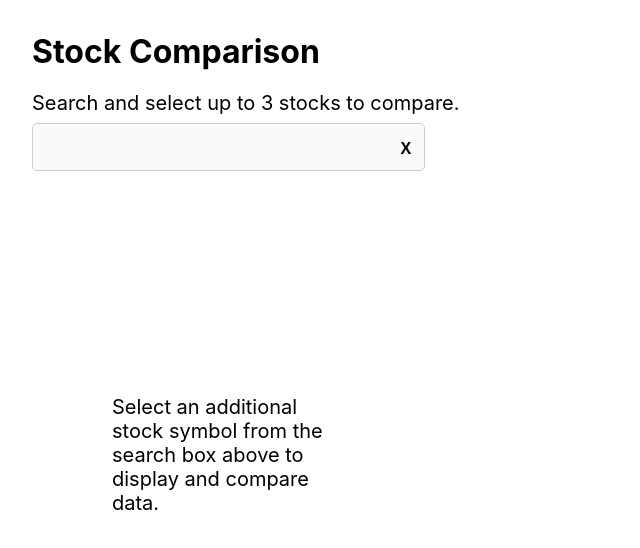
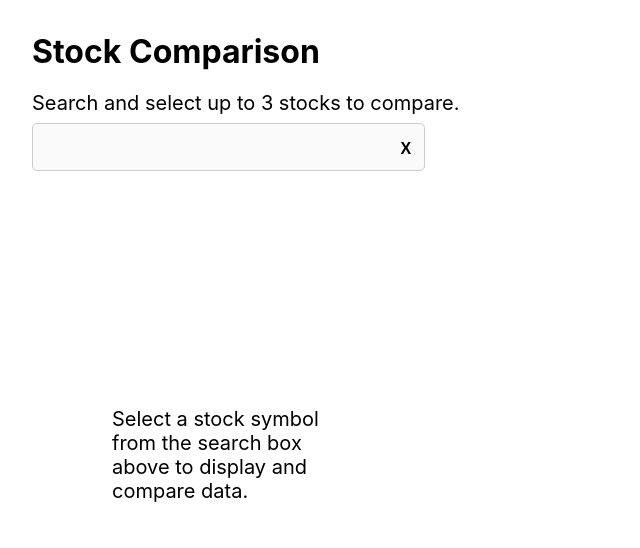
Before and after one commit to dallaskoncir/stock-tracker, a Next.js app: page / in a window 1280 px wide. Shown: the top 548 px of the page, without its empty margins (0-640 px from the left). Built offline with nearby package versions, Linux system fonts and the light colour scheme.

Commit message:
Display appropriate text in placeholder based on number of stocks selected.

```diff
--- a/components/PlaceholderCard.js
+++ b/components/PlaceholderCard.js
@@ -1,12 +1,18 @@
+import PropTypes from 'prop-types';
+
 import styles from '../styles/components/PlaceholderCard.module.css';
 
-export default function PlaceholderCard() {
+export default function PlaceholderCard({ selectedSymbols }) {
     return (
         <div className={styles.placeholderCard}>
             <p>
-                Select an additional stock symbol from the search box above to display and compare
-                data.
+                Select {!selectedSymbols.length ? 'a' : 'an additional'} stock symbol from the
+                search box above to display and compare data.
             </p>
         </div>
     );
 }
+
+PlaceholderCard.propTypes = {
+    selectedSymbols: PropTypes.array.isRequired
+};
--- a/pages/index.js
+++ b/pages/index.js
@@ -60,7 +60,9 @@ export default function Home() {
                             />
                         ))}
 
-                        {selectedSymbols.length < 3 ? <PlaceholderCardNoSSR /> : null}
+                        {selectedSymbols.length < 3 ? (
+                            <PlaceholderCardNoSSR selectedSymbols={selectedSymbols} />
+                        ) : null}
                     </>
                 </section>
             </main>
```
